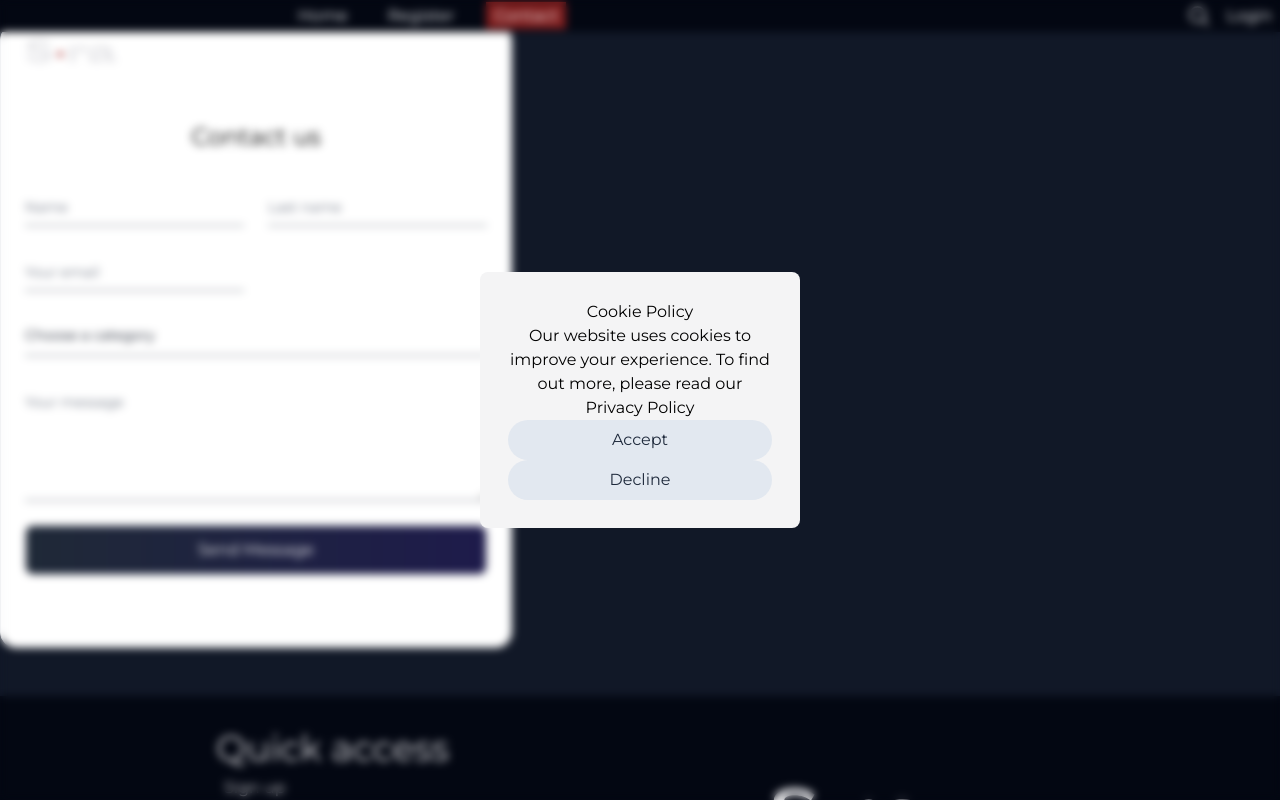
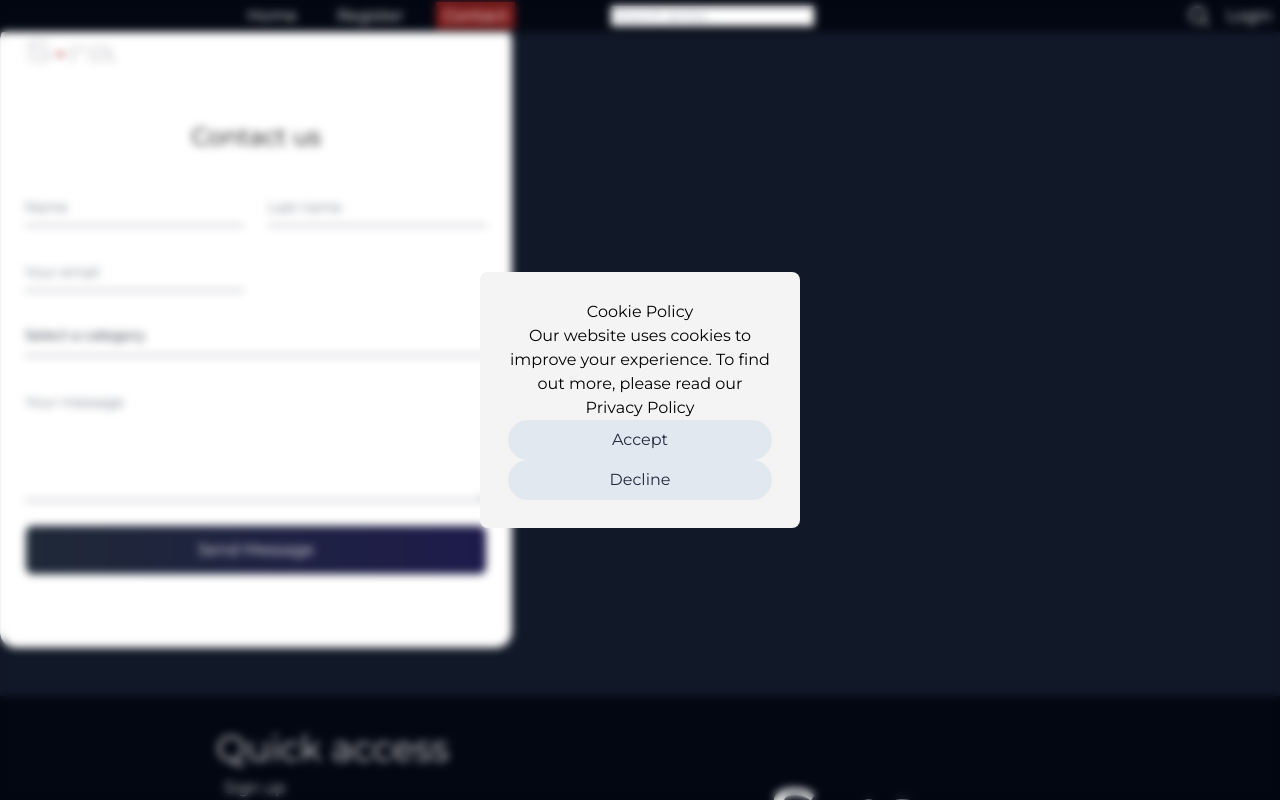
Before and after one commit to matthieuGravy/sora-cine, a React (Vite) app in the folder client-sora/: page /contact in a window 1280 px wide. Shown: the top 800 px of the page. Built offline with nearby package versions, Linux system fonts and the light colour scheme.

Commit message:
create search component

```diff
--- a/client-sora/src/compments/ContactComponent.jsx
+++ b/client-sora/src/compments/ContactComponent.jsx
@@ -152,7 +152,9 @@ function ContactComponent() {
                 className="peer block w-full appearance-none border-0 border-b border-gray-500 bg-transparent py-2.5 px-0 text-sm text-gray-900 focus:border-blue-600 focus:outline-none focus:ring-0"
                 placeholder=" "
               >
-                <option selected>Choose a category</option>
+                <option value="" disabled>
+                  Select a category
+                </option>
                 <option value="01">catégories 01</option>
                 <option value="02">catégories 02</option>
                 <option value="03">catégories 03</option>
--- a/client-sora/src/compments/Navbar.jsx
+++ b/client-sora/src/compments/Navbar.jsx
@@ -3,6 +3,7 @@ import { useState, Fragment, useEffect } from "react";
 import { motion, useScroll, useMotionValueEvent } from "framer-motion";
 
 import sora from "../assets/images/sora.svg";
+import SearchComponent from "./SearchComponent";
 
 function Navbar() {
   const [isNavVisible, setIsNavVisible] = useState(false);
@@ -126,6 +127,9 @@ function Navbar() {
           <Maplinks />
         </ul>
       </nav>
+      <button>
+        <SearchComponent />
+      </button>
       <section className="flex-1 flex justify-end ">
         <button className="mx-2 grid place-items-center">
           <svg
--- /dev/null
+++ b/client-sora/src/compments/SearchComponent.jsx
@@ -0,0 +1,88 @@
+import React, { useState, useEffect } from "react";
+
+const SearchComponent = () => {
+  const [searchTerm, setSearchTerm] = useState("");
+  const [results, setResults] = useState([]);
+  const [showResults, setShowResults] = useState(false);
+  const [error, setError] = useState(null);
+  const [dataFetched, setDataFetched] = useState(false);
+
+  const fetchData = async () => {
+    try {
+      const response = await fetch("http://localhost:3200/series");
+
+      if (!response.ok) {
+        throw new Error(`Network response was not ok: ${response.status}`);
+      }
+
+      const data = await response.json();
+
+      // Filter the data based on the search term
+      const filteredData = data.message.filter((item) =>
+        item.name.toLowerCase().startsWith(searchTerm.toLowerCase())
+      );
+
+      // Sort the filtered data by popularity
+      const sortedData = filteredData.sort(
+        (a, b) => b.popularity - a.popularity
+      );
+
+      // Limit the results to a maximum of 5
+      const limitedResults = sortedData.slice(
+        0,
+        Math.min(5, sortedData.length)
+      );
+
+      // Set the results with the limited and sorted data
+      setResults(limitedResults);
+      setShowResults(searchTerm.trim() !== "" && limitedResults.length > 0);
+      setDataFetched(true);
+    } catch (error) {
+      console.error("Error fetching data:", error);
+      setError(error.message);
+      setShowResults(false);
+      setDataFetched(false);
+    }
+  };
+
+  useEffect(() => {
+    if (searchTerm.trim() !== "") {
+      fetchData();
+    } else {
+      setResults([]);
+      setShowResults(false);
+      setDataFetched(false);
+    }
+  }, [searchTerm]);
+
+  return (
+    <div className="search-container">
+      <input
+        type="text"
+        value={searchTerm}
+        onChange={(e) => setSearchTerm(e.target.value)}
+        placeholder="Search series..."
+        className="search-input text-sm text-black focus:outline-none px-1"
+      />
+
+      {error && <p className="error-message">Error: {error}</p>}
+
+      {showResults && (
+        <div className="results-container absolute bg-gradient-to-b from-gray-900 p-5 rounded-2xl">
+          {results.map((result) => (
+            <div key={result._id} className="result-item flex items-center">
+              <img
+                src={result.poster_path}
+                alt={result.name}
+                className={`result-image pb-3 ${dataFetched ? "w-16" : ""}`}
+              />
+              <p className="result-name ml-2">{result.name}</p>
+            </div>
+          ))}
+        </div>
+      )}
+    </div>
+  );
+};
+
+export default SearchComponent;
```
